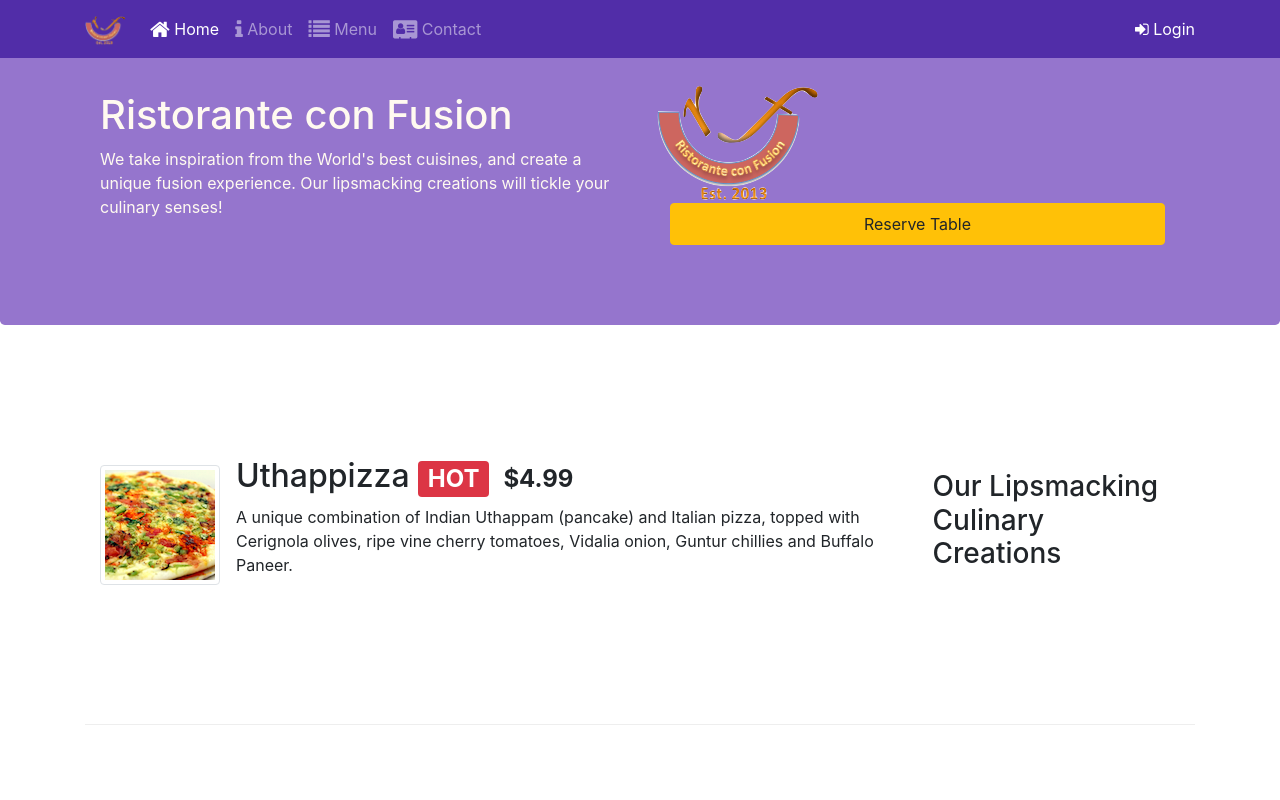
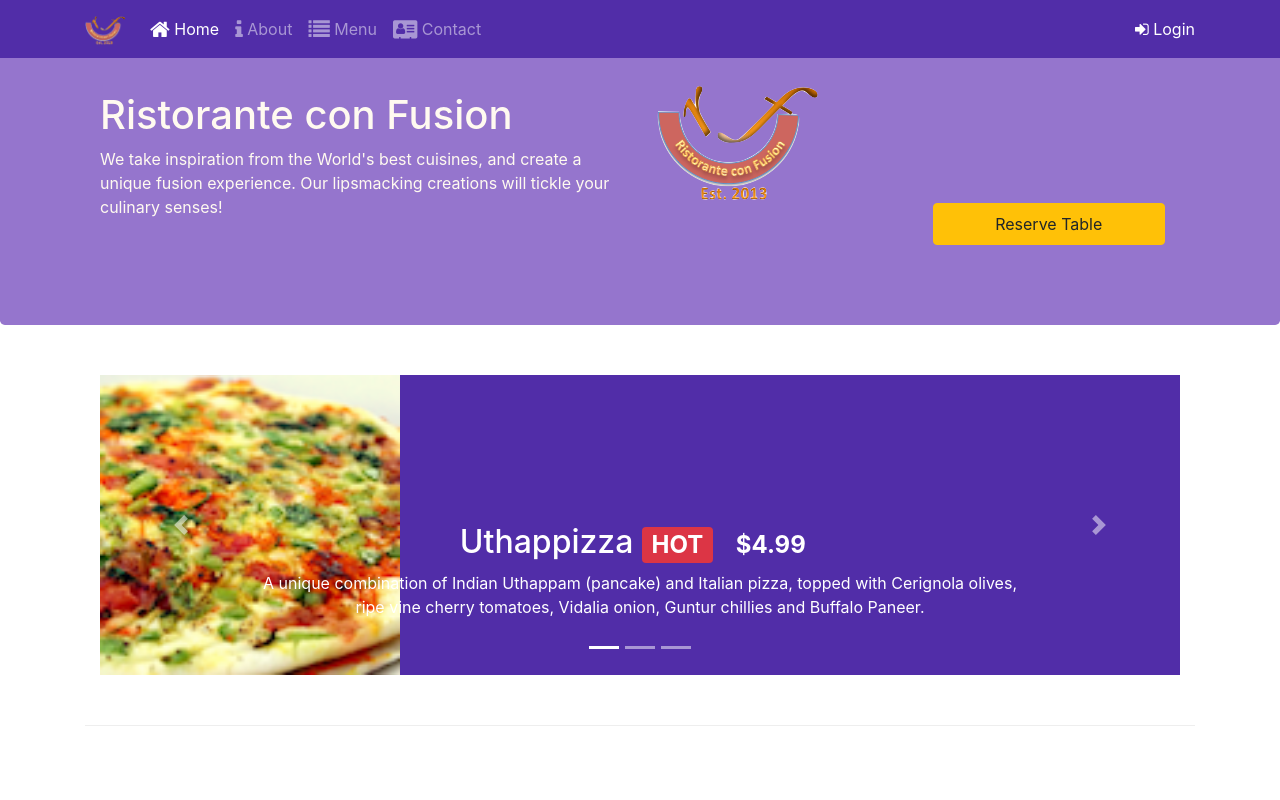
Before and after one commit to nupur2511/conFusion, a website: page index.html in a window 1280 px wide. Shown: the top 800 px of the page. Drawn offline with nearby package versions, Linux system fonts and the light colour scheme.

Commit message:
carousel

```diff
--- a/css/styles.css
+++ b/css/styles.css
@@ -47,3 +47,18 @@
     border-bottom:1px solid #ddd;
     padding:10px
 }
+
+.carousel {
+    background:#512DA8;
+}
+
+.carousel-item {
+  height: 300px;
+}
+
+.carousel-item img {
+    position: absolute;
+    top: 0;
+    left: 0;
+    min-height: 300px;
+}
--- a/index.html
+++ b/index.html
@@ -87,13 +87,12 @@
                     <div>
                         <img src="img/logo.png" class="img-fluid">
                     </div>
-                    <div class="float-right col-12 col-sm align-self-center">
+                    <div class="float-right col-12 col-sm-6 align-self-center">
                         <a role="button" class="btn btn-block nav-link btn-md btn-warning"
                            data-toggle="tooltip" data-html="true"
                            title="Or call us at <br><strong>+852 12345678</strong>"
                            data-placement="bottom" href="#reservetable">Reserve Table</a>
                     </div>
-
 
                 </div>
 
@@ -102,6 +101,51 @@
     </header>
 
     <div class="container">
+        <div class="row row-content">
+            <div class="col">
+                <div id="mycarousel" class="carousel slide" data-ride="corousel">
+                    <div class="carousel-inner" role="listbox">
+                        <div class="carousel-item active">
+                            <img class="d-block img-fluid"
+                                src="img/uthappizza.png" alt="Uthappizza">
+                            <div class="carousel-caption d-none d-md-block">
+                                <h2>Uthappizza <span class="badge badge-danger">HOT</span> <span class="badge badge-pill badge-default">$4.99</span></h2>
+                                <p>A unique combination of Indian Uthappam (pancake) and Italian pizza, topped with Cerignola olives, ripe vine cherry tomatoes, Vidalia onion, Guntur chillies and Buffalo Paneer.</p>
+                            </div>
+                        </div>
+                        <div class="carousel-item">
+                            <img class="d-block img-fluid"
+                                src="img/buffet.png" alt="Buffet">
+                            <div class="carousel-caption d-none d-md-block">
+                                <h2>Weekend Grand Buffet <span class="badge badge-danger">NEW</span></h2>
+                                <p>Featuring mouthwatering combinations with a choice of five different salads, six enticing appetizers, six main entrees and five choicest desserts. Free flowing bubbly and soft drinks. All for just $19.99 per person </p>
+                            </div>
+                        </div>
+                        <div class="carousel-item">
+                            <img class="d-block img-fluid"
+                                src="img/alberto.png" alt="Alb">
+                            <div class="carousel-caption d-none d-md-block">
+                                <h2 class>Alberto Somayya</h2>
+                                <h4>Executive Chef</h4>
+                                <p>Award winning three-star Michelin chef with wide International experience having worked closely with whos-who in the culinary world, he specializes in creating mouthwatering Indo-Italian fusion experiences. </p>
+                            </div>
+                        </div>
+                    </div>
+                    <ol class="carousel-indicators">
+                        <li data-target="#mycarousel" data-slide-to="0" class="active"></li>
+                        <li data-target="#mycarousel" data-slide-to="1"></li>
+                        <li data-target="#mycarousel" data-slide-to="2"></li>
+                    </ol>
+                    <a class="carousel-control-prev" href="#mycarousel" role="button" data-slide="prev">
+                        <span class="carousel-control-prev-icon"></span>
+                    </a>
+                    <a class="carousel-control-next" href="#mycarousel" role="button" data-slide="next">
+                        <span class="carousel-control-next-icon"></span>
+                    </a>
+                </div>
+            </div>
+        </div>
+
         <div class="row row-content align-items-center">
             <div class="col-12 col-sm-4 order-sm-last col-md-3">
                 <h3>Our Lipsmacking Culinary Creations</h3>
```
